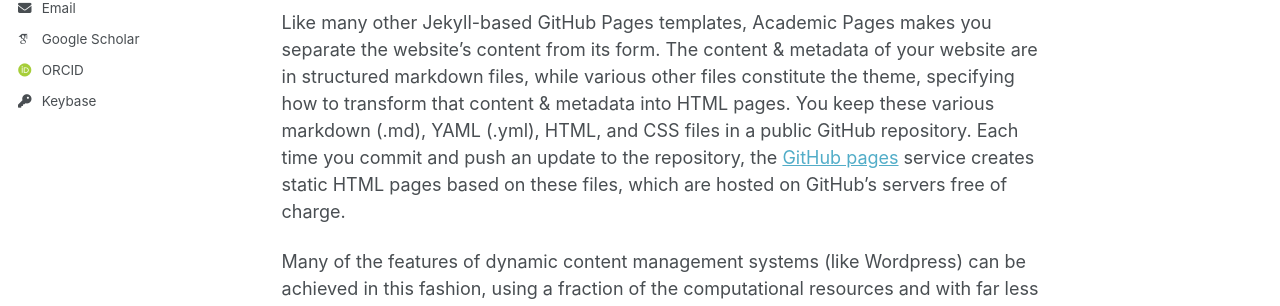
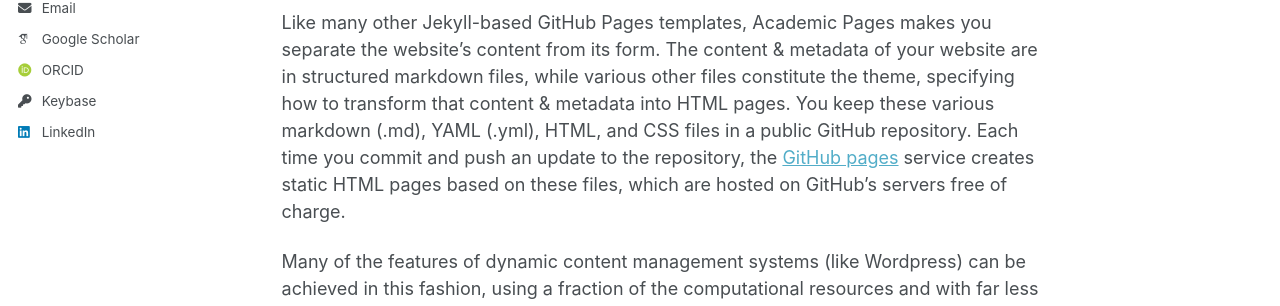
Before and after one commit to xychen2022/xychen2022.github.io, a Jekyll site: the page built from _pages/about.md, in a window 1280 px wide. Shown: the part 475-781 px from the top of the page. Built offline with Jekyll 4.4.1, drawn with Linux system fonts in a browser that asks for light colours; some web fonts are replaced.

Commit message:
Update _config.yml

```diff
--- a/_config.yml
+++ b/_config.yml
@@ -60,7 +60,7 @@ author:
   keybase          : "xychen" # Username
   instagram        : # Username
   lastfm           : # Username
-  linkedin         : # "xiaoyang-chen-133336223"
+  linkedin         : "xiaoyang-chen-133336223"
   mastodon         : # URL
   medium           : # URL
   pinterest        : # Username
```
